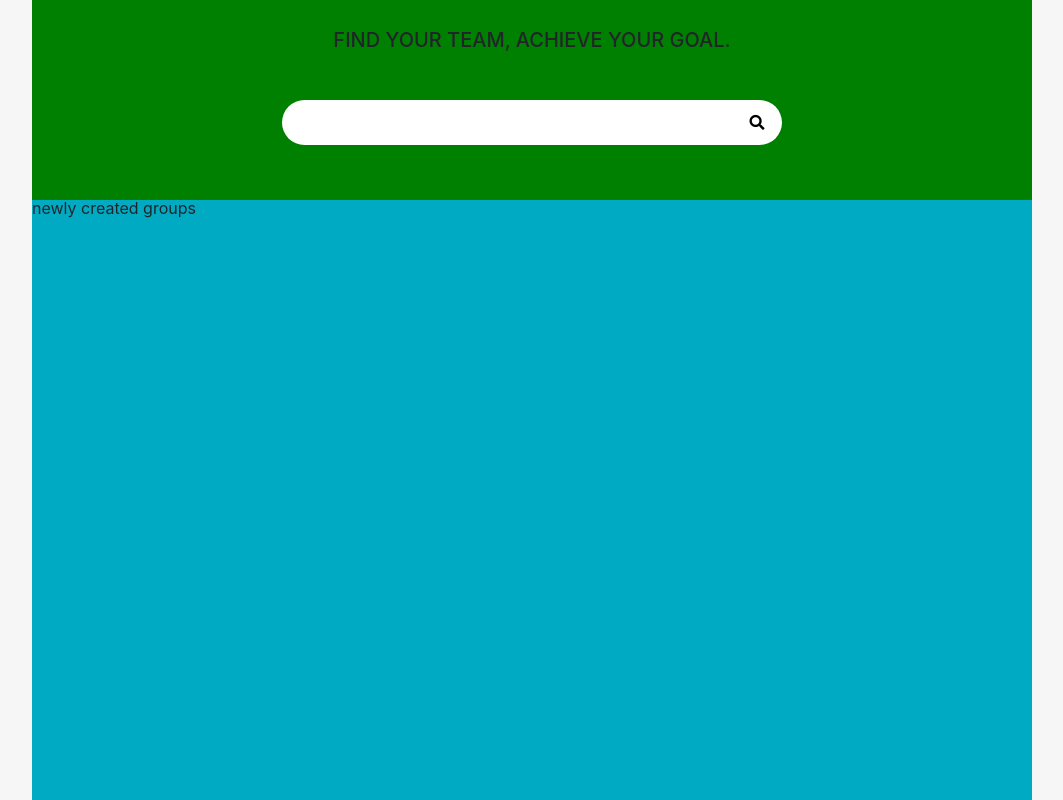
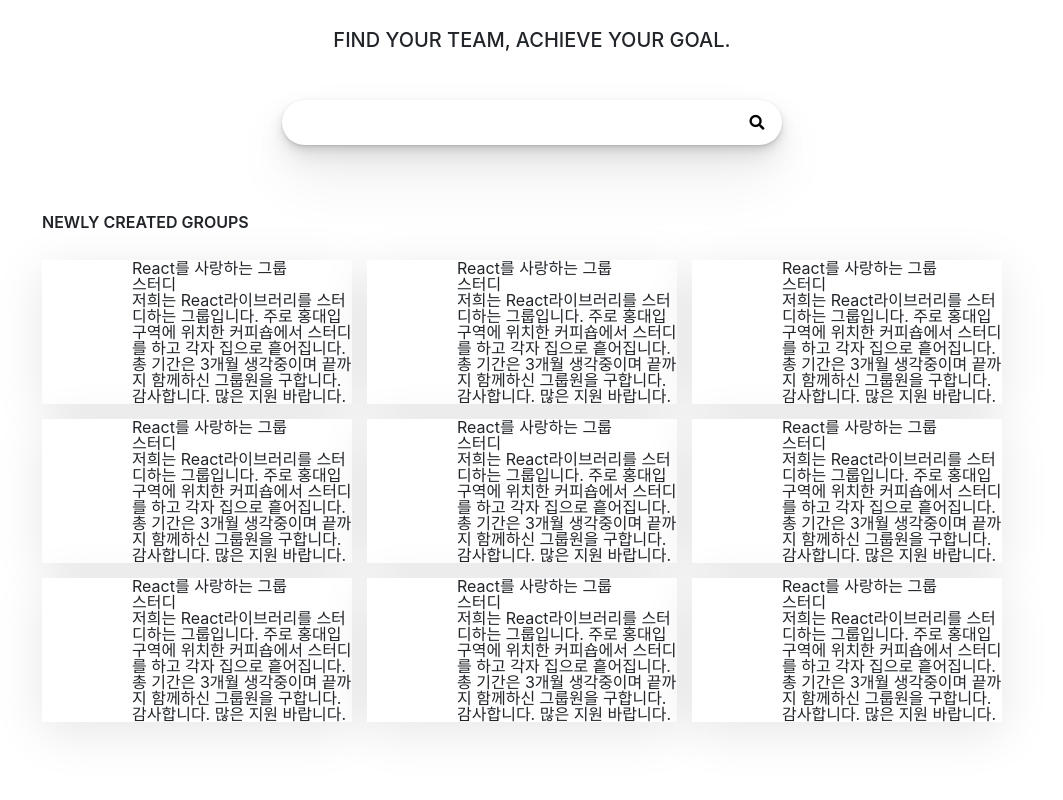
Before and after one commit to yungukbae/Cluster_Project, a React (Create React App) app: page / in a window 1280 px wide. Shown: the whole page, without its empty margins (108-1171 px from the left). Built offline with nearby package versions, Linux system fonts and the light colour scheme.

Commit message:
add: main page grid

```diff
--- a/src/component/main/Main_Page.css
+++ b/src/component/main/Main_Page.css
@@ -3,7 +3,7 @@
     height: 25vh;
     width: 1000px;
     margin: 0 auto;
-    background-color: green;
+
 
 }
 
@@ -34,6 +34,7 @@
     background-color: #fff;
     border-radius: 22.5px;
     margin-top:20px;
+    box-shadow: rgba(0, 0, 0, 0.07) 0px 1px 2px, rgba(0, 0, 0, 0.07) 0px 2px 4px, rgba(0, 0, 0, 0.07) 0px 4px 8px, rgba(0, 0, 0, 0.07) 0px 8px 16px, rgba(0, 0, 0, 0.07) 0px 16px 32px, rgba(0, 0, 0, 0.07) 0px 32px 64px;
 
 }
 
@@ -72,5 +73,46 @@
     height: 75vh;
     width: 1000px;
     margin: 0 auto;
-    background-color: #00AAC3;
 }
+
+#main_bottom p{
+
+    height: 5vh;
+    line-height: 3vh;
+    padding: 10px;
+    font-weight: 600;
+    text-align: left;
+    text-transform: uppercase;
+
+}
+
+#group_list{
+
+    width: 1000px;
+    height: 70vh;
+    padding: 20px 30px 80px 10px;
+    display: grid;
+    grid-template-columns: repeat(3, 1fr);
+    grid-column-gap: 15px;
+    grid-row-gap: 15px;
+
+}
+
+#group_list .group_block{
+
+    background-color: #fff;
+    box-shadow: rgba(0, 0, 0, 0.1) 0px 10px 50px;
+    display: grid;
+    grid-template-columns: 90px 220px;
+
+}
+
+#group_list .group_block .picture_circle{
+
+}
+
+#group_list .group_block .group_content{
+
+    display: grid;
+
+}
--- a/src/component/main/Main_Page.js
+++ b/src/component/main/Main_Page.js
@@ -16,7 +16,61 @@ const Main_Page = () => {
                 <div id="main_bottom">
                     <p>newly created groups</p>
                     <div id="group_list">
-
+                        <div className="group_block">
+                            <div className="picture_circle"></div>
+                            <div className="group_content">
+                                <div className="group_title">React를 사랑하는 그룹</div>
+                                <div className="group_type">스터디</div>
+                                <div className="group_info">저희는 React라이브러리를 스터디하는 그룹입니다. 주로 홍대입구역에 위치한 커피숍에서 스터디를 하고 각자 집으로 흩어집니다. 총 기간은 3개월 생각중이며 끝까지 함께하신 그룹원을 구합니다. 감사합니다. 많은 지원 바랍니다.</div>
+                            </div>
+                        </div>
+                        <div className="group_block"><div className="picture_circle"></div>
+                            <div className="group_content">
+                                <div className="group_title">React를 사랑하는 그룹</div>
+                                <div className="group_type">스터디</div>
+                                <div className="group_info">저희는 React라이브러리를 스터디하는 그룹입니다. 주로 홍대입구역에 위치한 커피숍에서 스터디를 하고 각자 집으로 흩어집니다. 총 기간은 3개월 생각중이며 끝까지 함께하신 그룹원을 구합니다. 감사합니다. 많은 지원 바랍니다.</div>
+                            </div></div>
+                        <div className="group_block"><div className="picture_circle"></div>
+                            <div className="group_content">
+                                <div className="group_title">React를 사랑하는 그룹</div>
+                                <div className="group_type">스터디</div>
+                                <div className="group_info">저희는 React라이브러리를 스터디하는 그룹입니다. 주로 홍대입구역에 위치한 커피숍에서 스터디를 하고 각자 집으로 흩어집니다. 총 기간은 3개월 생각중이며 끝까지 함께하신 그룹원을 구합니다. 감사합니다. 많은 지원 바랍니다.</div>
+                            </div></div>
+                        <div className="group_block"><div className="picture_circle"></div>
+                            <div className="group_content">
+                                <div className="group_title">React를 사랑하는 그룹</div>
+                                <div className="group_type">스터디</div>
+                                <div className="group_info">저희는 React라이브러리를 스터디하는 그룹입니다. 주로 홍대입구역에 위치한 커피숍에서 스터디를 하고 각자 집으로 흩어집니다. 총 기간은 3개월 생각중이며 끝까지 함께하신 그룹원을 구합니다. 감사합니다. 많은 지원 바랍니다.</div>
+                            </div></div>
+                        <div className="group_block"><div className="picture_circle"></div>
+                            <div className="group_content">
+                                <div className="group_title">React를 사랑하는 그룹</div>
+                                <div className="group_type">스터디</div>
+                                <div className="group_info">저희는 React라이브러리를 스터디하는 그룹입니다. 주로 홍대입구역에 위치한 커피숍에서 스터디를 하고 각자 집으로 흩어집니다. 총 기간은 3개월 생각중이며 끝까지 함께하신 그룹원을 구합니다. 감사합니다. 많은 지원 바랍니다.</div>
+                            </div></div>
+                        <div className="group_block"><div className="picture_circle"></div>
+                            <div className="group_content">
+                                <div className="group_title">React를 사랑하는 그룹</div>
+                                <div className="group_type">스터디</div>
+                                <div className="group_info">저희는 React라이브러리를 스터디하는 그룹입니다. 주로 홍대입구역에 위치한 커피숍에서 스터디를 하고 각자 집으로 흩어집니다. 총 기간은 3개월 생각중이며 끝까지 함께하신 그룹원을 구합니다. 감사합니다. 많은 지원 바랍니다.</div>
+                            </div></div>
+                        <div className="group_block"><div className="picture_circle"></div>
+                            <div className="group_content">
+                                <div className="group_title">React를 사랑하는 그룹</div>
+                                <div className="group_type">스터디</div>
+                                <div className="group_info">저희는 React라이브러리를 스터디하는 그룹입니다. 주로 홍대입구역에 위치한 커피숍에서 스터디를 하고 각자 집으로 흩어집니다. 총 기간은 3개월 생각중이며 끝까지 함께하신 그룹원을 구합니다. 감사합니다. 많은 지원 바랍니다.</div></div></div>
+                        <div className="group_block"><div className="picture_circle"></div>
+                            <div className="group_content">
+                                <div className="group_title">React를 사랑하는 그룹</div>
+                                <div className="group_type">스터디</div>
+                                <div className="group_info">저희는 React라이브러리를 스터디하는 그룹입니다. 주로 홍대입구역에 위치한 커피숍에서 스터디를 하고 각자 집으로 흩어집니다. 총 기간은 3개월 생각중이며 끝까지 함께하신 그룹원을 구합니다. 감사합니다. 많은 지원 바랍니다.</div>
+                            </div></div>
+                        <div className="group_block"><div className="picture_circle"></div>
+                            <div className="group_content">
+                                <div className="group_title">React를 사랑하는 그룹</div>
+                                <div className="group_type">스터디</div>
+                                <div className="group_info">저희는 React라이브러리를 스터디하는 그룹입니다. 주로 홍대입구역에 위치한 커피숍에서 스터디를 하고 각자 집으로 흩어집니다. 총 기간은 3개월 생각중이며 끝까지 함께하신 그룹원을 구합니다. 감사합니다. 많은 지원 바랍니다.</div>
+                            </div></div>
                     </div>
                 </div>
 
--- a/src/index.css
+++ b/src/index.css
@@ -5,7 +5,6 @@ body {
     sans-serif;
   -webkit-font-smoothing: antialiased;
   -moz-osx-font-smoothing: grayscale;
-  background-color: #f6f6f6;
 }
 
 code {
```
Also changed, not shown: public/img/react-img.png (added).
